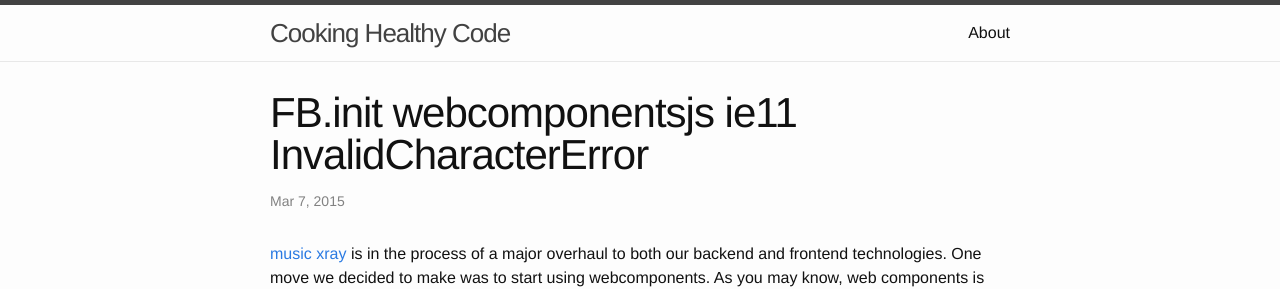
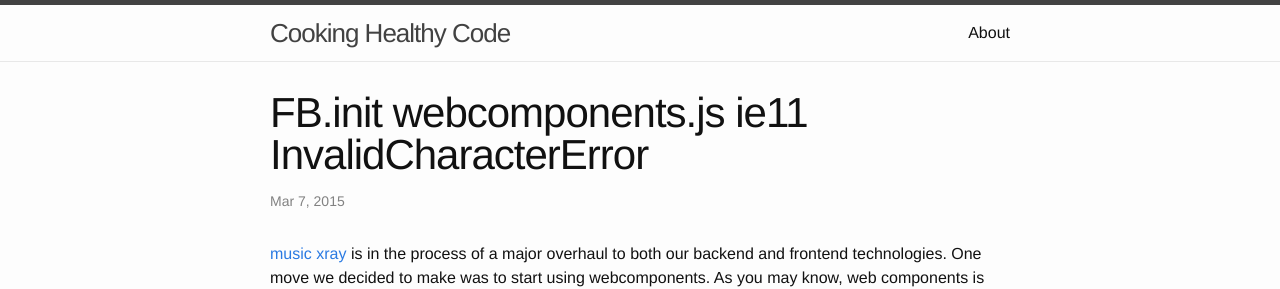
Before and after one commit to johnnyiller/johnnyiller.github.io, a Jekyll site: the page built from _posts/2015-3-7-fb-init-webcomponentsjs-ie11-InvalidCharacterError.markdown, in a window 1280 px wide. Shown: the top 289 px of the page. Built offline with Jekyll 4.4.1, drawn with Linux system fonts in a browser that asks for light colours; comment, search, counter and statistics services are not loaded.

Commit message:
spelling mistake fix

```diff
--- a/_posts/2015-3-7-fb-init-webcomponentsjs-ie11-InvalidCharacterError.markdown
+++ b/_posts/2015-3-7-fb-init-webcomponentsjs-ie11-InvalidCharacterError.markdown
@@ -1,6 +1,6 @@
 ---
 layout: post
-title: "FB.init webcomponentsjs ie11 InvalidCharacterError"
+title: "FB.init webcomponents.js ie11 InvalidCharacterError"
 date: 2015-3-7 16:00:00
 comments: true
 categories: facebook sdk webcomponents ie11 bug
```
